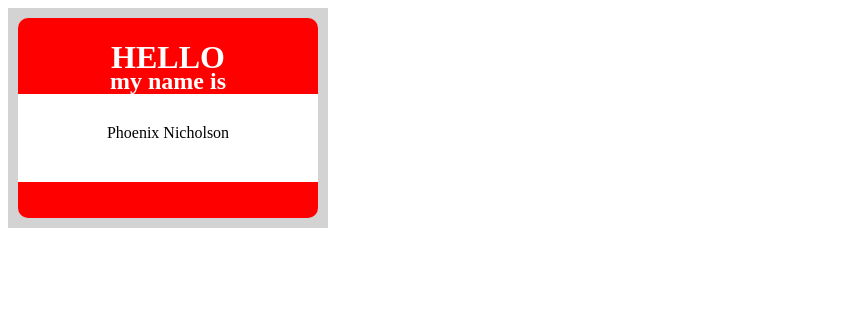
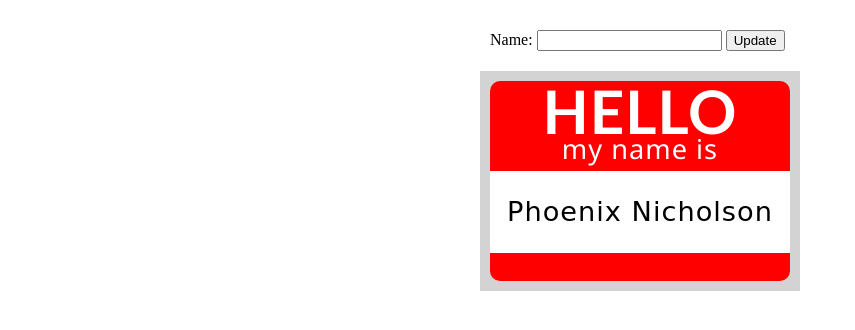
Before and after one commit to phoenix-nicholson/making-a-website, a plain HTML site: page index.html in a window 1280 px wide. Shown: the whole page, without its empty margins (0-855 px from the left). Drawn offline with Linux system fonts and the light colour scheme.

Commit message:
Finished NameTag

```diff
--- a/app.js
+++ b/app.js
@@ -1 +1,16 @@
-Bad.code
+
+const nameElement = document.getElementById('name');
+
+const updateButton = document.getElementById('update-button');
+
+const nameInput = document.getElementById('name-input');
+
+updateButton.addEventListener('click', () => {
+console.log('hello')
+    const name = nameInput.value;
+
+    nameElement.textContent = name;
+
+
+
+});
--- a/index.html
+++ b/index.html
@@ -1,3 +1,4 @@
+
 <!DOCTYPE html>
 <html lang="en">
 <head>
@@ -6,20 +7,30 @@
     <meta name="viewport" content="width=device-width, initial-scale=1.0">
     <title>Document</title>
     </head>
-    <link rel="stylesheet" href="style.css">
-    <link rel="stylesheet" href="reset.css">
+
+ <link rel="stylesheet" href="reset.css">
+<link rel="stylesheet" href="style.css">
+
 <body>
-  <div class="paper">
-      <div class="tag">
-      <h1>HELLO</h1>
-      <h2>my name is</h2>
-      <p>Phoenix Nicholson</p>
-      </div>
-  </div>
-</body>
+
+    <section class="inputs">
+        <label>
+            Name:
+            <input id="name-input">
+        </label>
+        <button id="update-button">Update</button>
+    </section>
 
 
+  <div class="paper">
+     <p class="name-tag">
+         <strong class="greeting">HELLO</strong>
+         my name is
+         <em id="name" class=name>Phoenix Nicholson</em>
+     </p>
+      </div>
 
+  <script src="app.js" type="module"></script>
 
 </body>
 </html>
--- /dev/null
+++ b/reset.css
@@ -0,0 +1,48 @@
+/* http://meyerweb.com/eric/tools/css/reset/
+   v2.0 | 20110126
+   License: none (public domain)
+*/
+
+html, body, div, span, applet, object, iframe,
+h1, h2, h3, h4, h5, h6, p, blockquote, pre,
+a, abbr, acronym, address, big, cite, code,
+del, dfn, em, img, ins, kbd, q, s, samp,
+small, strike, strong, sub, sup, tt, var,
+b, u, i, center,
+dl, dt, dd, ol, ul, li,
+fieldset, form, label, legend,
+table, caption, tbody, tfoot, thead, tr, th, td,
+article, aside, canvas, details, embed,
+figure, figcaption, footer, header, hgroup,
+menu, nav, output, ruby, section, summary,
+time, mark, audio, video {
+	margin: 0;
+	padding: 0;
+	border: 0;
+	font-size: 100%;
+	font: inherit;
+	vertical-align: baseline;
+}
+/* HTML5 display-role reset for older browsers */
+article, aside, details, figcaption, figure,
+footer, header, hgroup, menu, nav, section {
+	display: block;
+}
+body {
+	line-height: 1;
+}
+ol, ul {
+	list-style: none;
+}
+blockquote, q {
+	quotes: none;
+}
+blockquote:before, blockquote:after,
+q:before, q:after {
+	content: '';
+	content: none;
+}
+table {
+	border-collapse: collapse;
+	border-spacing: 0;
+}
--- a/style.css
+++ b/style.css
@@ -1,19 +1,52 @@
+
+body {
+    padding: 10px;
+}
+
+.inputs {
+    width: 300px;
+    margin: 20px auto;
+}
+
 .paper {
-    background-color: lightgrey;
+    background: lightgrey;
     padding: 10px;
     width: 300px;
+    height: 200px;
+    margin: 0 auto;
 }
-.tag {
-    background-color: red;
-    height: 200px;
+
+.name-tag {
+    background: red;
+    color: white;
+    height: 100%;
     border-radius: 10px;
+
     display: grid;
-    grid-template-rows: 15% 15% 60% 10%;
-    color: white;
-    text-align: center;
+    grid-template-rows: 27% 18% 1fr 14%;
+    justify-items: center;
+    align-items: top;
+
+    font-family: 'Segoe UI', Tahoma, Geneva, Verdana, sans-serif;
+    font-size: 1.7rem;
+    letter-spacing: 1px;
 }
-p {
-    background-color: white;
+
+.greeting {
+    text-transform: uppercase;
+    font-family:'Gill Sans', 'Gill Sans MT', Calibri, 'Trebuchet MS', sans-serif;
+    font-weight: bold;
+    font-size: 3.75rem;
+}
+
+.name {
+    place-self: stretch;
+
+    display: grid;
+    place-items: center;
+
+    background: white;
     color: black;
-    padding-top: 30px;
+    font-family: cursive;
+    font-size: 1.7rem;
 }
```
